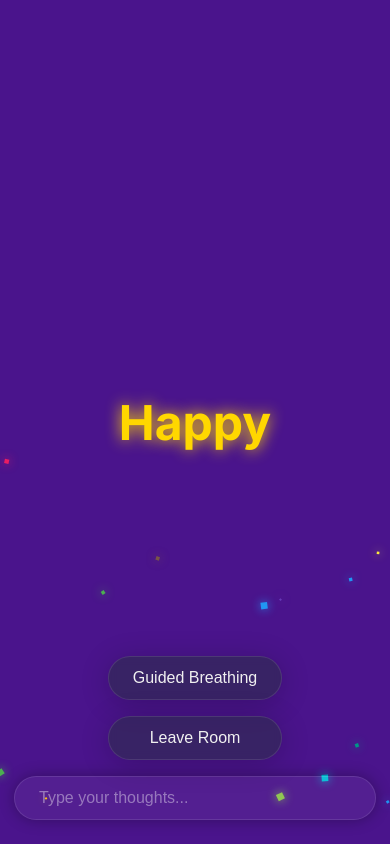
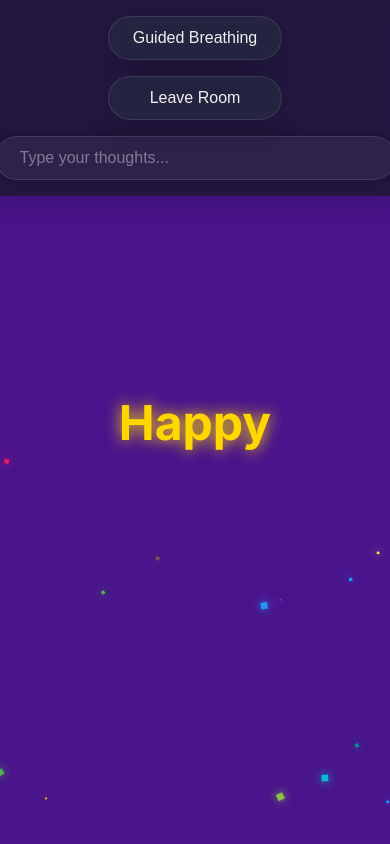
Before and after one commit to RavenB123/themoodroom, a plain HTML site: page index.html in a window 390 px wide. Both pictures are taken after a click on the link "Happy". Drawn offline with nearby package versions, Linux system fonts and the light colour scheme.

Commit message:
Update style.css

```diff
--- a/style.css
+++ b/style.css
@@ -401,3 +401,30 @@ canvas {
         bottom: 1.5rem;
     }
 }
+/*
+    -- NEW CODE TO ADD BELOW --
+*/
+@media (max-width: 768px) {
+    .controls-container {
+        position: fixed; /* Use fixed positioning for a sticky bar */
+        top: 0; /* Move it to the top */
+        bottom: auto; /* Remove the bottom positioning */
+        width: 100%;
+        padding: 1rem; /* Add padding for spacing */
+        background: rgba(26, 26, 46, 0.8); /* Match the body background with some transparency */
+        backdrop-filter: blur(10px);
+        box-shadow: 0 4px 30px rgba(0, 0, 0, 0.2);
+        z-index: 10; /* Ensure it stays on top of other content */
+    }
+
+    /* Adjust the input field's width for a better mobile fit */
+    .controls-container .word-input {
+        width: 90%;
+        max-width: none;
+    }
+
+    /* Adjust the main content area to avoid being covered by the bar */
+    .mood-room-content {
+        padding-top: 60px; /* Add top padding equal to the height of the new bar */
+    }
+}
```
